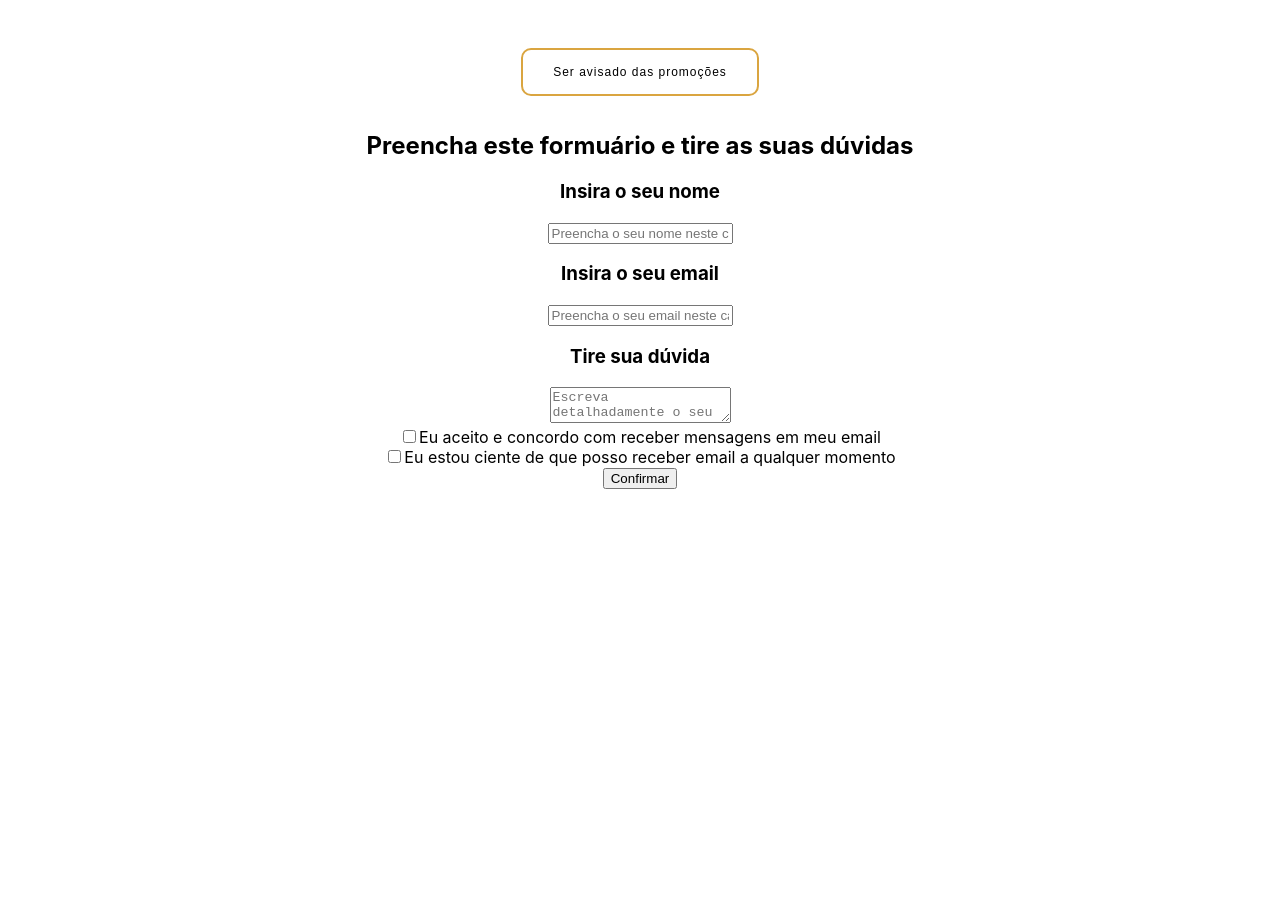
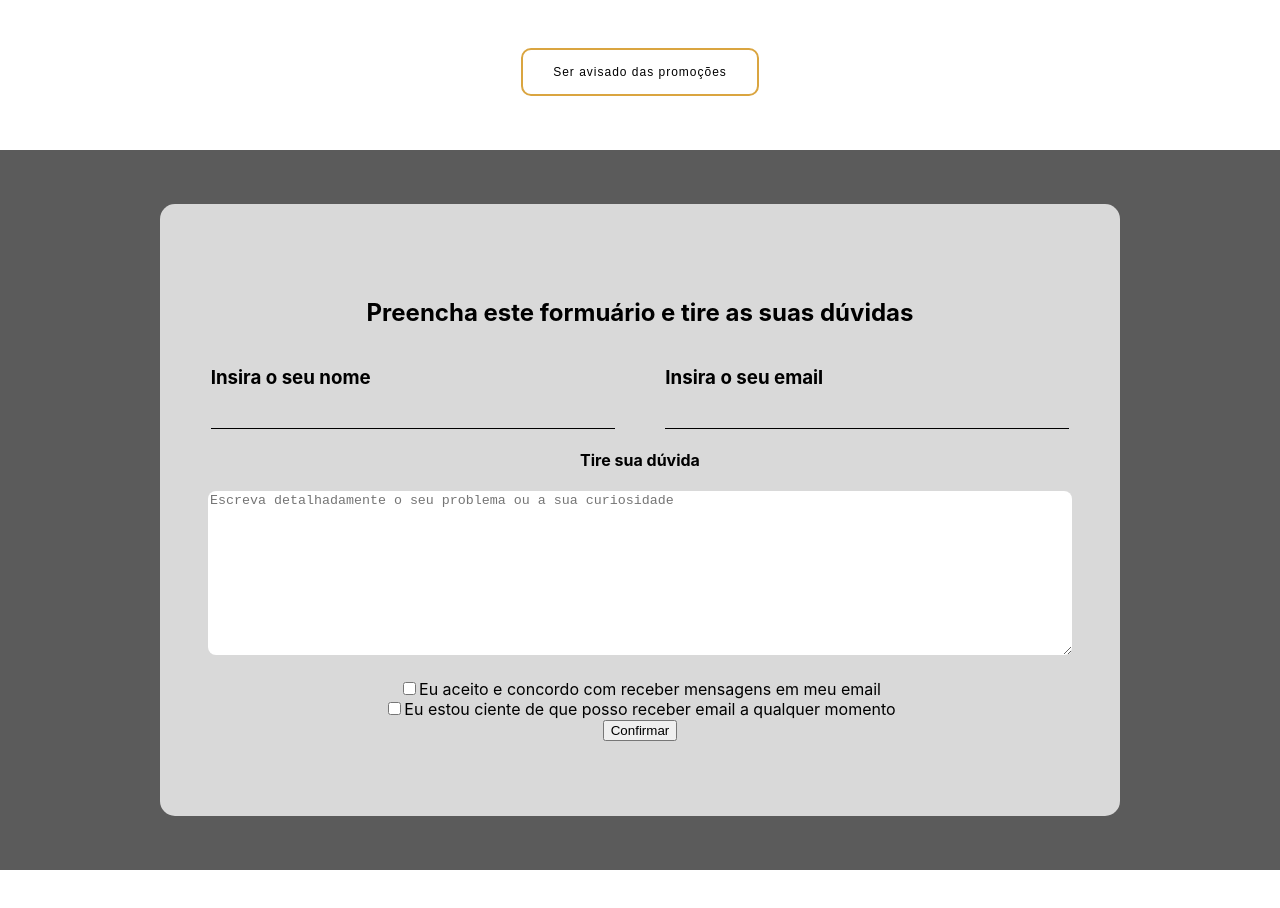
Before and after one commit to oliveira-lucas7/aro-empresa, a React (Create React App) app: page / in a window 1280 px wide. Shown: the part 1040-1948 px from the top of the page. Before the commit the page ends 1529 px from the top, so only its background shows below. Built offline with nearby package versions, Linux system fonts and the light colour scheme.

Commit message:
Iniciando o formulário

```diff
--- a/src/components/Formulario.jsx
+++ b/src/components/Formulario.jsx
@@ -43,32 +43,30 @@ function Formulario() {
 
   return (
     <form onSubmit={sendEmail} className={Style.Formulario}>
+        <div className={Style.CampoInfos}>
         <h2>Preencha este formuário e tire as suas dúvidas</h2>
-        <div>
             <div className={Style.NomeMail}>
-                <div>
+                <div className={Style.DivInput}>
                     <h3>Insira o seu nome</h3>
                     <input type="text"
                     className={Style.text}
-                    placeholder='Preencha o seu nome neste campo'
                     onChange={(e) => setName(e.target.value)}
                     value={name}
                     />
                 </div>
-                <div>
+                <div className={Style.DivInput}>
                     <h3>Insira o seu email</h3>
                     <input type="email"
                     className={Style.text}
                     name="email"
                     id=""
-                    placeholder='Preencha o seu email neste campo'
                     onChange={(e) => setEmail(e.target.value)}
                     value={email}
                     />
                 </div>
             </div>
             <div className={Style.duvida}>
-                <h3>Tire sua dúvida</h3>
+                <h4>Tire sua dúvida</h4>
                 <textarea className={Style.TextDuvida}
                 maxLength={450}
                 name="message"
--- a/src/components/css/TesteForm.module.css
+++ b/src/components/css/TesteForm.module.css
@@ -0,0 +1,66 @@
+.Formulario{
+    background-color: #5b5b5b;
+    height: 45rem;
+    margin-top: 3%;
+    display: flex;
+    flex-direction: column;
+    align-items: center;
+    margin-bottom: 6rem;
+    justify-content: center;
+    color: black;
+}
+
+.NomeMail{
+    display: flex;
+    justify-content: space-evenly;
+    margin: 0 auto;
+    width: 60rem;
+    align-items: center;
+}
+
+.text{
+    background: none;
+    border-bottom: 1px solid black;
+    width: 25rem;
+    border-top: none;
+    border-left: none;
+    border-right: none;
+}
+
+.CampoInfos{
+    background-color: #D9D9D9;
+    height: 85%;
+    border-radius: 15px;
+    display: flex;
+    flex-direction: column;
+    justify-content: center;
+    align-items: center;
+}
+
+.TextDuvida{
+    width: 96%;
+    height: 10rem;
+    border-radius: 8px;
+    border: none;
+}
+
+.duvida{
+    width: 56rem;
+    margin-bottom: 2%;
+}
+
+h3{
+    display: flex;
+    align-items: flex-start;
+}
+
+
+@media screen and (min-width: 768px) and (max-width:768px)
+{
+    .NomeMail{
+        flex-direction: column;
+    }
+    .text{
+        width: 32.5rem;
+    }
+}
```
